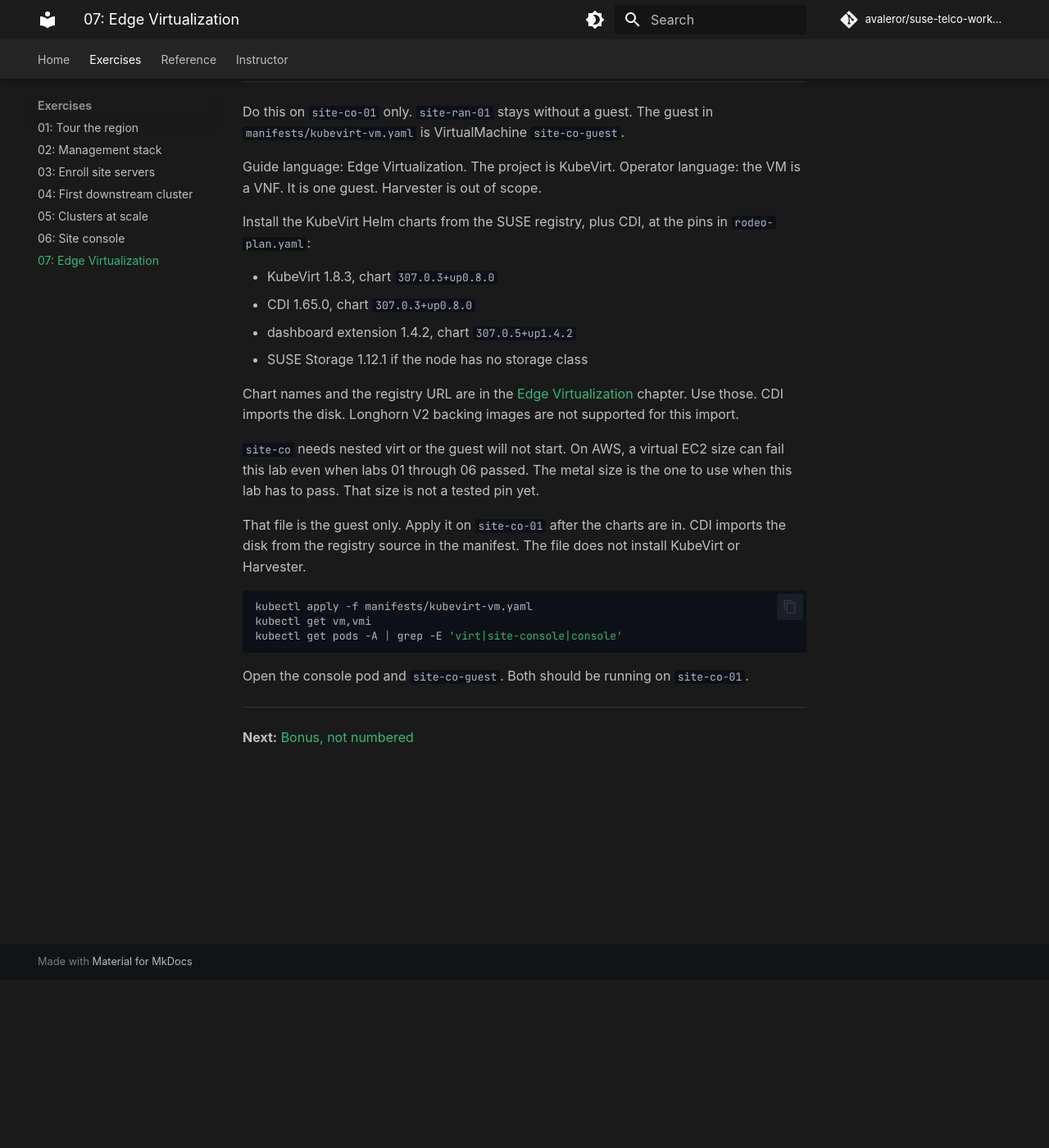
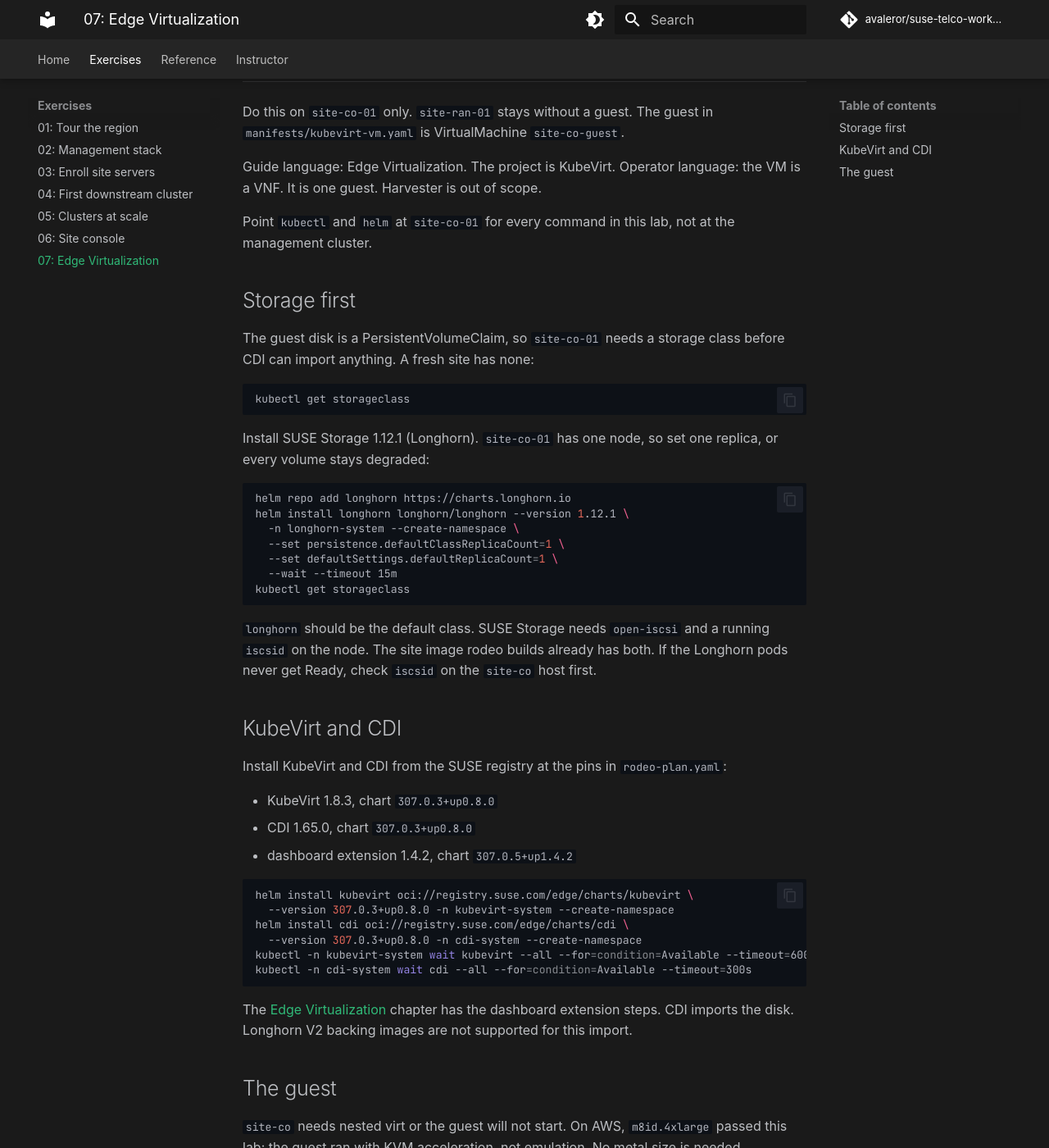
Before and after one commit to avaleror/suse-telco-workshop, an MkDocs documentation site: the page built from docs/exercises/07-edge-virtualization.md, in a window 1280 px wide and 1400 px high, scrolled down 205 px. Shown: the whole window at 82% size. Built offline with MkDocs 1.6.1 and Material for MkDocs 9.7.7, drawn with Linux system fonts in a browser that asks for light colours; some web fonts are replaced; comment, search, counter and statistics services are not loaded; before the commit the page ends 1187 px from its top, so only the background shows below that; some of the changed text lies outside the part shown.

Commit message:
docs: labs 06 and 07 match the live AWS run
Lab 06: students label both sites and apply a GitRepo manifest; rodeo
creates neither, and the console repo and Gitea mirror are still open.
Lab 07: install SUSE Storage first with one replica, then KubeVirt and
CDI with the commands that passed. m8id.4xlarge runs the nested guest
with KVM, so the metal-size advice is gone. The nested-virt check now
looks at what actually shows it.

````diff
--- a/docs/exercises/07-edge-virtualization.md
+++ b/docs/exercises/07-edge-virtualization.md
@@ -9,26 +9,63 @@ Do this on `site-co-01` only. `site-ran-01` stays without a guest. The guest in
 
 Guide language: Edge Virtualization. The project is KubeVirt. Operator language: the VM is a VNF. It is one guest. Harvester is out of scope.
 
-Install the KubeVirt Helm charts from the SUSE registry, plus CDI, at the pins in `rodeo-plan.yaml`:
+Point `kubectl` and `helm` at `site-co-01` for every command in this lab, not at the management cluster.
+
+## Storage first
+
+The guest disk is a PersistentVolumeClaim, so `site-co-01` needs a storage class before CDI can import anything. A fresh site has none:
+
+```bash
+kubectl get storageclass
+```
+
+Install SUSE Storage 1.12.1 (Longhorn). `site-co-01` has one node, so set one replica, or every volume stays degraded:
+
+```bash
+helm repo add longhorn https://charts.longhorn.io
+helm install longhorn longhorn/longhorn --version 1.12.1 \
+  -n longhorn-system --create-namespace \
+  --set persistence.defaultClassReplicaCount=1 \
+  --set defaultSettings.defaultReplicaCount=1 \
+  --wait --timeout 15m
+kubectl get storageclass
+```
+
+`longhorn` should be the default class. SUSE Storage needs `open-iscsi` and a running `iscsid` on the node. The site image rodeo builds already has both. If the Longhorn pods never get Ready, check `iscsid` on the `site-co` host first.
+
+## KubeVirt and CDI
+
+Install KubeVirt and CDI from the SUSE registry at the pins in `rodeo-plan.yaml`:
 
 - KubeVirt 1.8.3, chart `307.0.3+up0.8.0`
 - CDI 1.65.0, chart `307.0.3+up0.8.0`
 - dashboard extension 1.4.2, chart `307.0.5+up1.4.2`
-- SUSE Storage 1.12.1 if the node has no storage class
 
-Chart names and the registry URL are in the [Edge Virtualization](https://documentation.suse.com/suse-telco/3.7/html/telco/components-kubevirt.html) chapter. Use those. CDI imports the disk. Longhorn V2 backing images are not supported for this import.
+```bash
+helm install kubevirt oci://registry.suse.com/edge/charts/kubevirt \
+  --version 307.0.3+up0.8.0 -n kubevirt-system --create-namespace
+helm install cdi oci://registry.suse.com/edge/charts/cdi \
+  --version 307.0.3+up0.8.0 -n cdi-system --create-namespace
+kubectl -n kubevirt-system wait kubevirt --all --for=condition=Available --timeout=600s
+kubectl -n cdi-system wait cdi --all --for=condition=Available --timeout=300s
+```
 
-`site-co` needs nested virt or the guest will not start. On AWS, a virtual EC2 size can fail this lab even when labs 01 through 06 passed. The metal size is the one to use when this lab has to pass. That size is not a tested pin yet.
+The [Edge Virtualization](https://documentation.suse.com/suse-telco/3.7/html/telco/components-kubevirt.html) chapter has the dashboard extension steps. CDI imports the disk. Longhorn V2 backing images are not supported for this import.
 
-That file is the guest only. Apply it on `site-co-01` after the charts are in. CDI imports the disk from the registry source in the manifest. The file does not install KubeVirt or Harvester.
+## The guest
+
+`site-co` needs nested virt or the guest will not start. On AWS, `m8id.4xlarge` passed this lab: the guest ran with KVM acceleration, not emulation. No metal size is needed.
+
+That file is the guest only. It does not install KubeVirt or Harvester. CDI imports the disk from the registry source in the manifest onto the default storage class.
 
 ```bash
 kubectl apply -f manifests/kubevirt-vm.yaml
+kubectl get dv,pvc
 kubectl get vm,vmi
 kubectl get pods -A | grep -E 'virt|site-console|console'
 ```
 
-Open the console pod and `site-co-guest`. Both should be running on `site-co-01`.
+The DataVolume reaches `Succeeded` first, then the VMI goes `Running`. Open the console pod and `site-co-guest`. Both should be running on `site-co-01`.
 
 ---
 
````
Also changed, not shown: docs/exercises/06-site-console.md (+24 -5 lines), docs/instructor/host-setup.md (+1 -1 lines), docs/instructor/pre-lab-checklist.md (+6 -2 lines), docs/lab-guide.md (+3 -2 lines), 1 other file.
